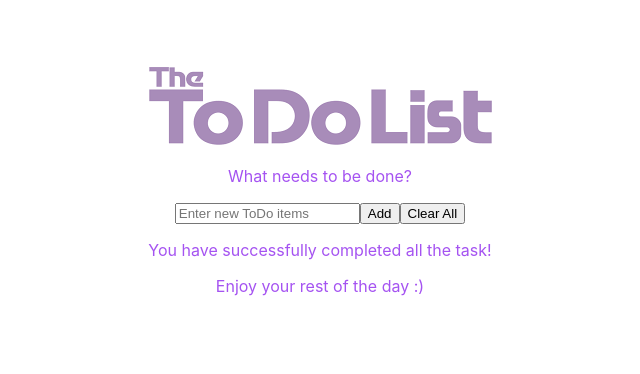
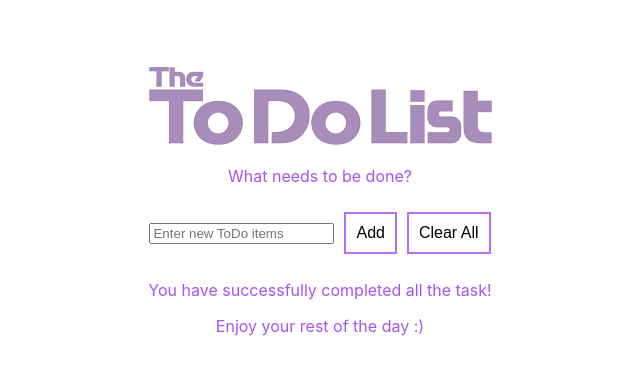
Before and after one commit to prateekJani/todolist-react-app, a React (Create React App) app: page / in a window 1280 px wide. Shown: the top 374 px of the page, without its empty margins (320-960 px from the left). Built offline with nearby package versions, Linux system fonts and the light colour scheme.

Commit message:
Edited CSS file

```diff
--- a/src/Components/ToDoListComponent/ToDoListComponent.css
+++ b/src/Components/ToDoListComponent/ToDoListComponent.css
@@ -0,0 +1,14 @@
+.header button {
+    padding: 10px;
+    font-size: 16px;
+    margin: 10px;
+    margin-right: 0px;
+    background-color: white;
+    color: black;
+    border: 2px solid rgb(182, 112, 248);
+}
+
+.header button:hover {
+    background-color: rgb(182, 112, 248);
+    color: white;
+}
--- a/src/Components/ToDoListComponent/ToDoListComponent.js
+++ b/src/Components/ToDoListComponent/ToDoListComponent.js
@@ -1,5 +1,5 @@
 import React from 'react';
-import './ToDoListComponent.js'
+import './ToDoListComponent.css'
 import FlipMove from "react-flip-move";
 
 class ToDoListComponent extends React.Component{
@@ -56,7 +56,7 @@ class ToDoListComponent extends React.Component{
                 )
             })
             return (
-                <ul>
+                <ul className = 'list'>
                     <FlipMove duration={350} easing="ease-out">
                         {listItems}
                     </FlipMove>
@@ -95,8 +95,8 @@ class ToDoListComponent extends React.Component{
                     <p>What needs to be done?</p>
                     <form onSubmit = {(e)=>this._addTask(e)}>
                         <input onChange = {(e)=>this._handleTask(e)} placeholder = "Enter new ToDo items" type = "text" id = "taskField"></input>
-                        <button type = "submit" >Add</button>
-                        <button type = 'button' onClick = {()=>this._clearList()}>Clear All</button>
+                        <button type = "submit" id = 'button1' >Add</button>
+                        <button type = 'button' id = 'button2' onClick = {()=>this._clearList()}>Clear All</button>
                     </form>
                 </div>
                 {this.displayTodoList()}
```
